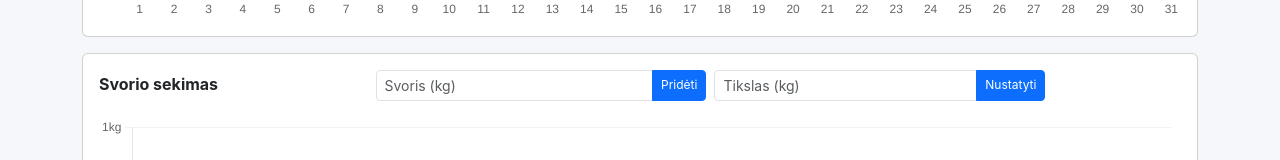
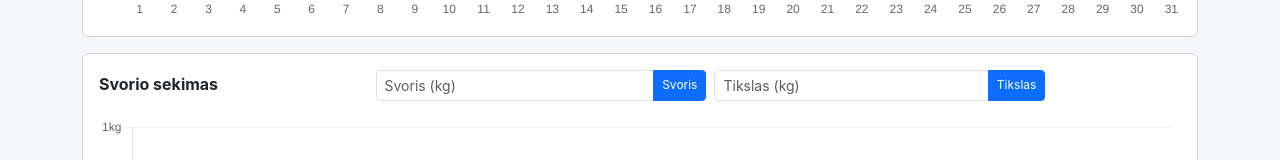
Before and after one commit to aiveris/proteinid, a React (Vite) app: page /history in a window 1280 px wide. Shown: the part 432-592 px from the top of the page. Built offline with nearby package versions, Linux system fonts and the light colour scheme; no server answers; the database is empty; sample sign-in values are in the browser's storage.

Commit message:
2026-01-26

```diff
--- a/src/pages/Dashboard.jsx
+++ b/src/pages/Dashboard.jsx
@@ -594,7 +594,7 @@ const Dashboard = () => {
                           <td style={{ padding: '0.3rem 0.375rem' }}>{time}</td>
                           <td style={{ padding: '0.3rem 0.375rem' }}>{entry.food_name}</td>
                           <td style={{ padding: '0.3rem 0.375rem' }}>{entry.serving_size}</td>
-                          <td className="fw-bold" style={{ padding: '0.3rem 0.375rem' }}>{Math.round(entry.protein_amount)} g</td>
+                          <td className="fw-bold" style={{ padding: '0.3rem 0.375rem' }}>{Math.round(entry.protein_amount)}g</td>
                           <td className="text-center" style={{ padding: '0.3rem 0.375rem' }}>
                             <Button
                               variant="link"
--- a/src/pages/History.jsx
+++ b/src/pages/History.jsx
@@ -46,6 +46,7 @@ const History = () => {
   const [newWeightGoal, setNewWeightGoal] = useState('');
   const [weightLoading, setWeightLoading] = useState(false);
   const [latestWeight, setLatestWeight] = useState(null);
+  const [lastEnteredWeight, setLastEnteredWeight] = useState(null);
   const [showWeightModal, setShowWeightModal] = useState(false);
   const [selectedWeightEntry, setSelectedWeightEntry] = useState(null);
   const [editWeight, setEditWeight] = useState('');
@@ -247,6 +248,7 @@ const History = () => {
 
       setWeightChartData(dataArray);
       setLatestWeight(latestWeightValue);
+      setLastEnteredWeight(latestWeightValue);
     } catch (error) {
       console.error('Error loading weight data:', error);
     }
@@ -685,7 +687,7 @@ const History = () => {
                     <InputGroup size="sm">
                       <Form.Control
                         type="number"
-                        placeholder="Svoris (kg)"
+                        placeholder={lastEnteredWeight ? `${lastEnteredWeight}kg` : "Svoris (kg)"}
                         value={newWeight}
                         onChange={(e) => setNewWeight(e.target.value)}
                         step="0.1"
@@ -699,7 +701,7 @@ const History = () => {
                         disabled={weightLoading}
                         style={{ fontSize: '0.75rem', padding: '0.25rem 0.5rem', whiteSpace: 'nowrap' }}
                       >
-                        Pridėti
+                        Svoris
                       </Button>
                     </InputGroup>
                   </Col>
@@ -707,7 +709,7 @@ const History = () => {
                     <InputGroup size="sm">
                       <Form.Control
                         type="number"
-                        placeholder="Tikslas (kg)"
+                        placeholder={weightGoal > 0 ? `${weightGoal}kg` : "Tikslas (kg)"}
                         value={newWeightGoal}
                         onChange={(e) => setNewWeightGoal(e.target.value)}
                         step="0.1"
@@ -721,7 +723,7 @@ const History = () => {
                         disabled={weightLoading}
                         style={{ fontSize: '0.75rem', padding: '0.25rem 0.5rem', whiteSpace: 'nowrap' }}
                       >
-                        Nustatyti
+                        Tikslas
                       </Button>
                     </InputGroup>
                   </Col>
```
